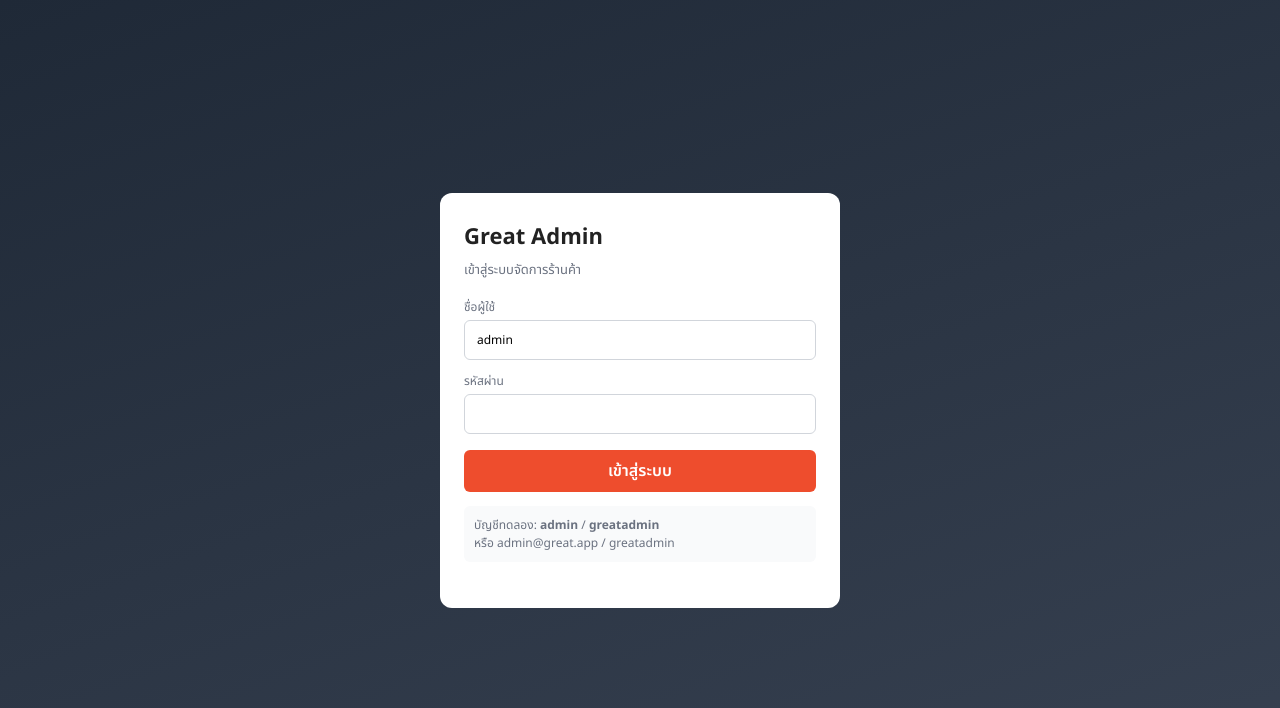
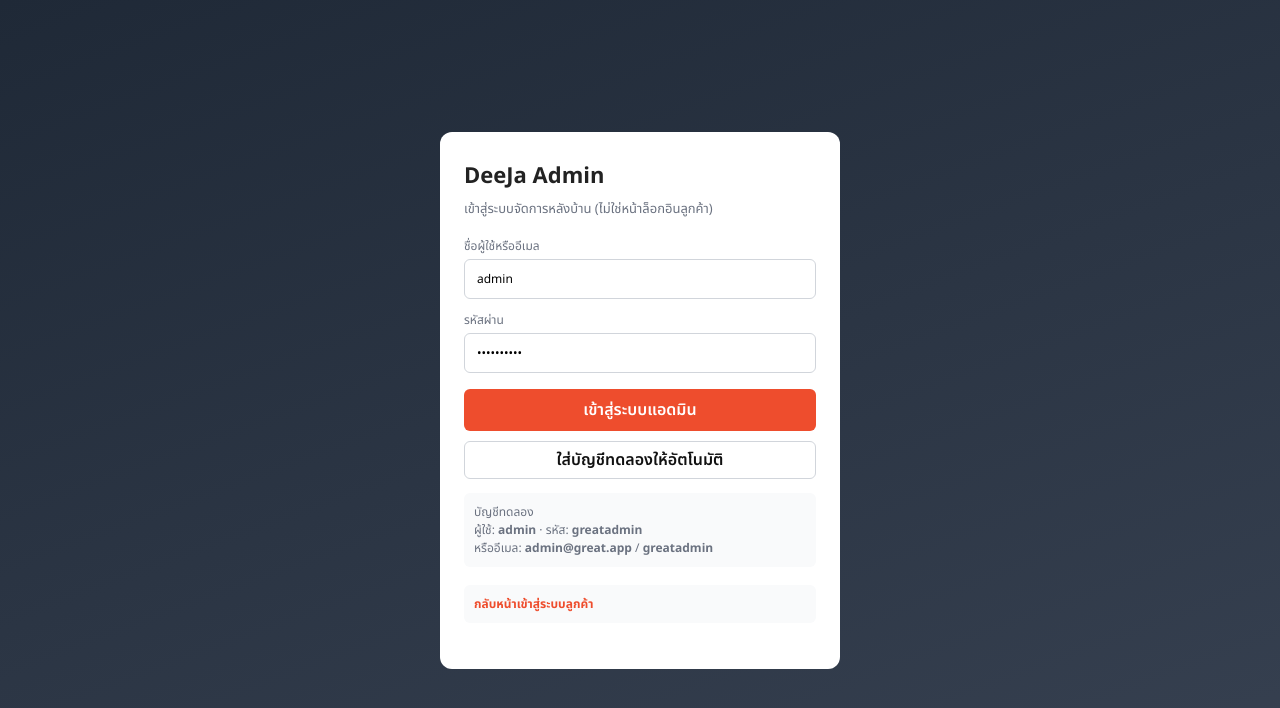
Before and after one commit to nhatthacary56-web/NAPPOL-project, a React (Vite) app: page /admin/login in a window 1280 px wide. Shown: the top 708 px of the page. Built offline with nearby package versions, Linux system fonts and the light colour scheme; no server answers.

Commit message:
Clarify demo admin login path and prefill credentials.
Customer login now links to /admin/login; admin form defaults to the working demo account.

Co-authored-by: Cursor <cursoragent@cursor.com>

```diff
--- a/src/pages/LoginPage.tsx
+++ b/src/pages/LoginPage.tsx
@@ -309,6 +309,13 @@ export function LoginPage() {
         <p className="auth-page__switch">
           เป็นพ่อค้าแม่ค้า? <Link to="/register?role=seller">สมัครผู้ขาย</Link>
         </p>
+        <p className="auth-page__switch">
+          แอดมินหลังบ้าน? <Link to="/admin/login">เข้าสู่ระบบแอดมิน</Link>
+          <br />
+          <span style={{ fontSize: 12, color: '#6b7280' }}>
+            admin / greatadmin หรือ admin@great.app / greatadmin
+          </span>
+        </p>
         <p className="auth-page__hint">{appContent.auth.loginHint}</p>
       </main>
     </div>
--- a/src/pages/admin/AdminLoginPage.tsx
+++ b/src/pages/admin/AdminLoginPage.tsx
@@ -1,15 +1,18 @@
 import { useState, type FormEvent } from 'react'
-import { Navigate, useNavigate } from 'react-router-dom'
+import { Link, Navigate, useNavigate } from 'react-router-dom'
 import { useStore } from '../../store/StoreContext'
 import { useToast } from '../../store/ToastContext'
 import './AdminShell.css'
+
+const DEMO_USER = 'admin'
+const DEMO_PASS = 'greatadmin'
 
 export function AdminLoginPage() {
   const { isAdmin, adminLogin } = useStore()
   const { toast } = useToast()
   const navigate = useNavigate()
-  const [username, setUsername] = useState('admin')
-  const [password, setPassword] = useState('')
+  const [username, setUsername] = useState(DEMO_USER)
+  const [password, setPassword] = useState(DEMO_PASS)
   const [busy, setBusy] = useState(false)
 
   if (isAdmin) return <Navigate to="/admin" replace />
@@ -17,7 +20,7 @@ export function AdminLoginPage() {
   async function onSubmit(event: FormEvent) {
     event.preventDefault()
     setBusy(true)
-    const result = await adminLogin(username, password)
+    const result = await adminLogin(username.trim(), password)
     setBusy(false)
     toast(result.message)
     if (result.ok) navigate('/admin', { replace: true })
@@ -26,12 +29,18 @@ export function AdminLoginPage() {
   return (
     <div className="admin-login">
       <div className="admin-login__card">
-        <h1>Great Admin</h1>
-        <p>เข้าสู่ระบบจัดการร้านค้า</p>
+        <h1>DeeJa Admin</h1>
+        <p>เข้าสู่ระบบจัดการหลังบ้าน (ไม่ใช่หน้าล็อกอินลูกค้า)</p>
         <form onSubmit={onSubmit}>
           <label>
-            ชื่อผู้ใช้
-            <input value={username} onChange={(e) => setUsername(e.target.value)} required />
+            ชื่อผู้ใช้หรืออีเมล
+            <input
+              value={username}
+              onChange={(e) => setUsername(e.target.value)}
+              placeholder="admin หรือ admin@great.app"
+              autoComplete="username"
+              required
+            />
           </label>
           <label>
             รหัสผ่าน
@@ -39,17 +48,33 @@ export function AdminLoginPage() {
               type="password"
               value={password}
               onChange={(e) => setPassword(e.target.value)}
+              autoComplete="current-password"
               required
             />
           </label>
           <button type="submit" disabled={busy}>
-            {busy ? 'กำลังเข้าสู่ระบบ...' : 'เข้าสู่ระบบ'}
+            {busy ? 'กำลังเข้าสู่ระบบ...' : 'เข้าสู่ระบบแอดมิน'}
           </button>
         </form>
+        <button
+          type="button"
+          className="admin-login__demo"
+          onClick={() => {
+            setUsername(DEMO_USER)
+            setPassword(DEMO_PASS)
+          }}
+        >
+          ใส่บัญชีทดลองให้อัตโนมัติ
+        </button>
         <p className="admin-login__hint">
-          บัญชีทดลอง: <strong>admin</strong> / <strong>greatadmin</strong>
+          บัญชีทดลอง
           <br />
-          หรือ admin@great.app / greatadmin
+          ผู้ใช้: <strong>{DEMO_USER}</strong> · รหัส: <strong>{DEMO_PASS}</strong>
+          <br />
+          หรืออีเมล: <strong>admin@great.app</strong> / <strong>{DEMO_PASS}</strong>
+        </p>
+        <p className="admin-login__hint">
+          <Link to="/login">กลับหน้าเข้าสู่ระบบลูกค้า</Link>
         </p>
       </div>
     </div>
--- a/src/pages/admin/AdminShell.css
+++ b/src/pages/admin/AdminShell.css
@@ -367,7 +367,7 @@
   padding: 0 12px;
 }
 
-.admin-login__card button {
+.admin-login__card form button[type='submit'] {
   margin-top: 4px;
   min-height: 42px;
   border: 0;
@@ -378,12 +378,29 @@
   cursor: pointer;
 }
 
+.admin-login__demo {
+  width: 100%;
+  margin-top: 10px;
+  min-height: 38px;
+  border: 1px solid #d1d5db;
+  border-radius: 6px;
+  background: #fff;
+  color: #111;
+  font-weight: 600;
+  cursor: pointer;
+}
+
 .admin-login__hint {
   margin-top: 14px !important;
   font-size: 12px !important;
   background: #f9fafb;
   padding: 10px;
   border-radius: 6px;
+}
+
+.admin-login__hint a {
+  color: #ee4d2d;
+  font-weight: 700;
 }
 
 @media (max-width: 900px) {
```
